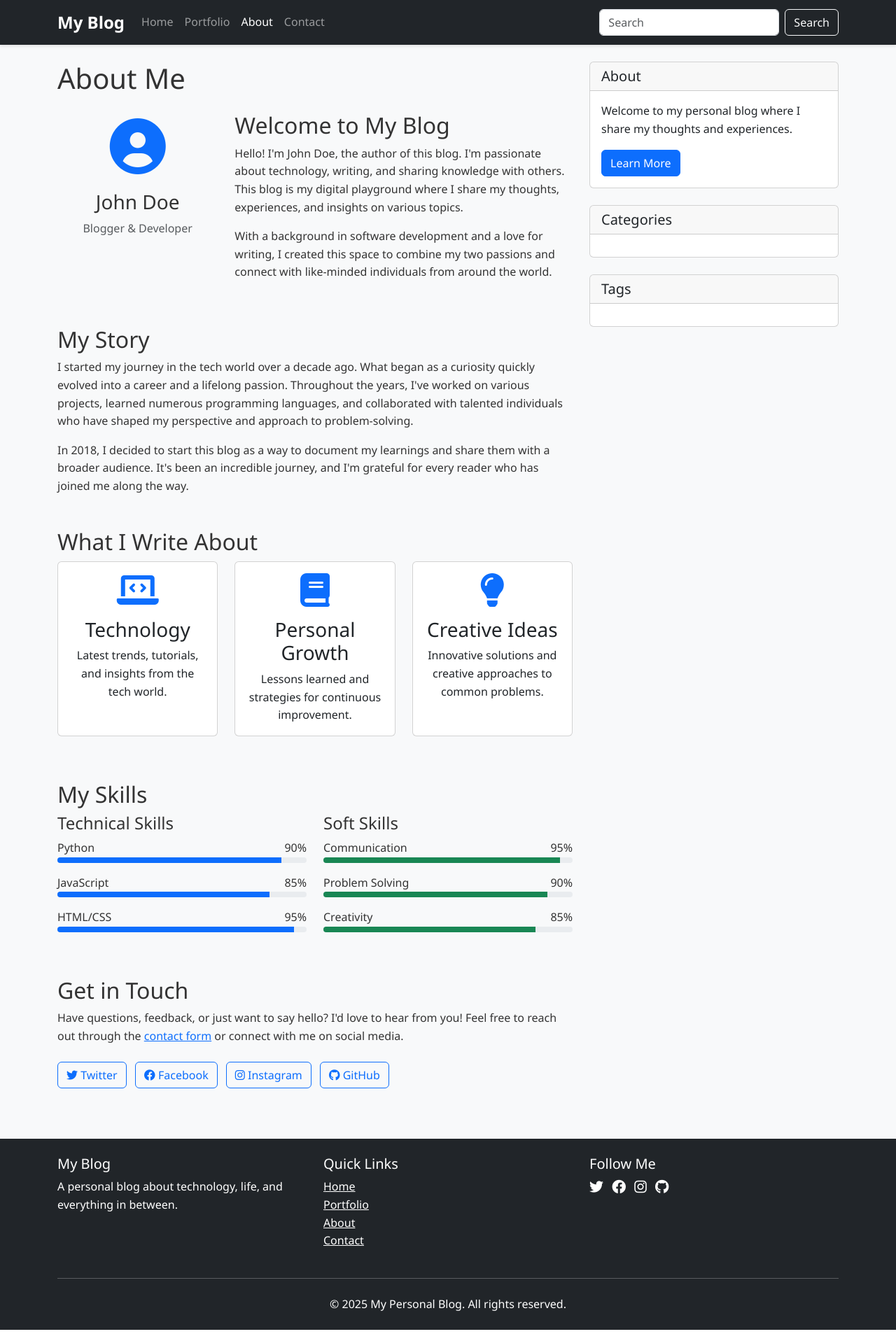
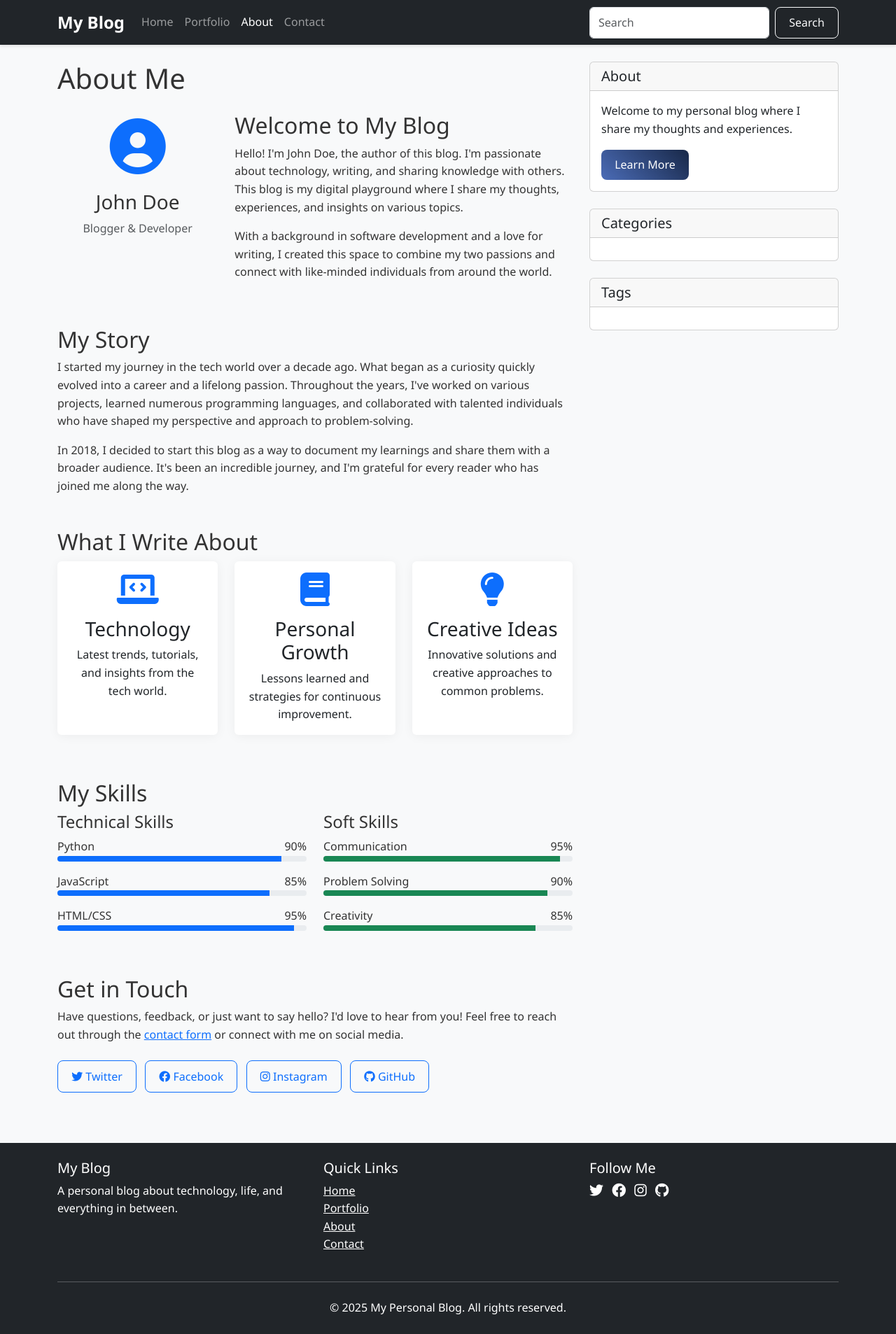
Before and after one commit to wairaguedd/myblog, a Flask app: page /about in a window 1280 px wide. Shown: the whole page at 70% size. Run offline with Flask 3, Linux system fonts and the light colour scheme.

Commit message:
Assistant checkpoint: Update visual design with modern styling
Assistant generated file changes:
- static/css/style.css: Enhance card and button styles
Enhance card and button styles
- templates/base.html: Add Inter font

---

User prompt:

Improve the visual design

Replit-Commit-Author: Assistant
Replit-Commit-Session-Id: 896a6046-b921-4b8a-b14e-ab6909bde2d6

```diff
--- a/static/css/style.css
+++ b/static/css/style.css
@@ -117,14 +117,22 @@ body {
 }
 
 /* About page */
+.about-page .card {
+    transition: all 0.3s ease;
+    border: none;
+    box-shadow: 0 2px 15px rgba(0, 0, 0, 0.05);
+}
+
+.about-page .card:hover {
+    transform: translateY(-5px);
+    box-shadow: 0 5px 20px rgba(0, 0, 0, 0.08);
+}
+
 .about-page .progress {
     height: 8px;
     margin-bottom: 1rem;
 }
 
-.about-page .card {
-    transition: transform 0.3s ease;
-}
 
 .about-page .card:hover {
     transform: translateY(-5px);
@@ -197,3 +205,20 @@ footer a:hover {
 .admin-table .actions {
     width: 150px;
 }
+
+.btn {
+    padding: 0.6rem 1.2rem;
+    font-weight: 500;
+    border-radius: 8px;
+    transition: all 0.3s ease;
+}
+
+.btn-primary {
+    background: linear-gradient(45deg, #4b6cb7, #182848);
+    border: none;
+}
+
+.btn-primary:hover {
+    transform: translateY(-2px);
+    box-shadow: 0 5px 15px rgba(75, 108, 183, 0.3);
+}
--- a/templates/base.html
+++ b/templates/base.html
@@ -3,6 +3,10 @@
 <head>
     <meta charset="UTF-8">
     <meta name="viewport" content="width=device-width, initial-scale=1.0">
+
+    <!-- Inter Font -->
+    <link href="https://fonts.googleapis.com/css2?family=Inter:wght@400;500;600;700&display=swap" rel="stylesheet">
+
     <title>{% if title %}{{ title }} - My Blog{% else %}My Personal Blog{% endif %}</title>
     <!-- Bootstrap CSS -->
     <link href="https://cdn.jsdelivr.net/npm/bootstrap@5.3.0-alpha1/dist/css/bootstrap.min.css" rel="stylesheet">
```
